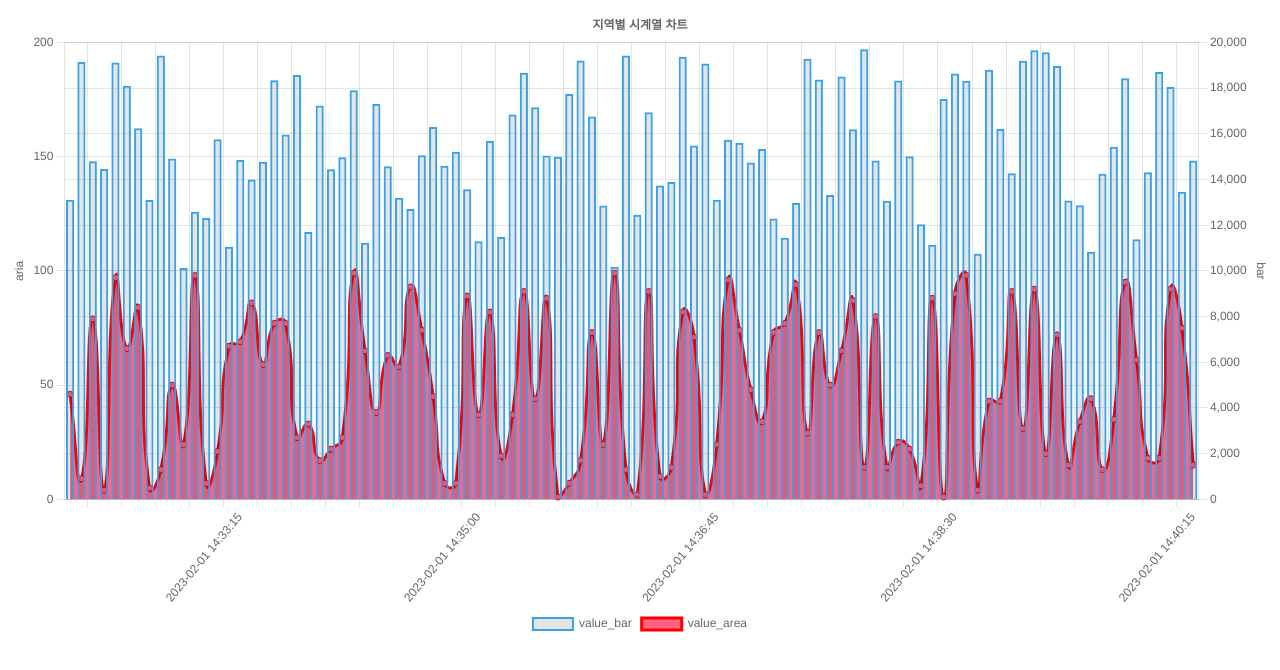
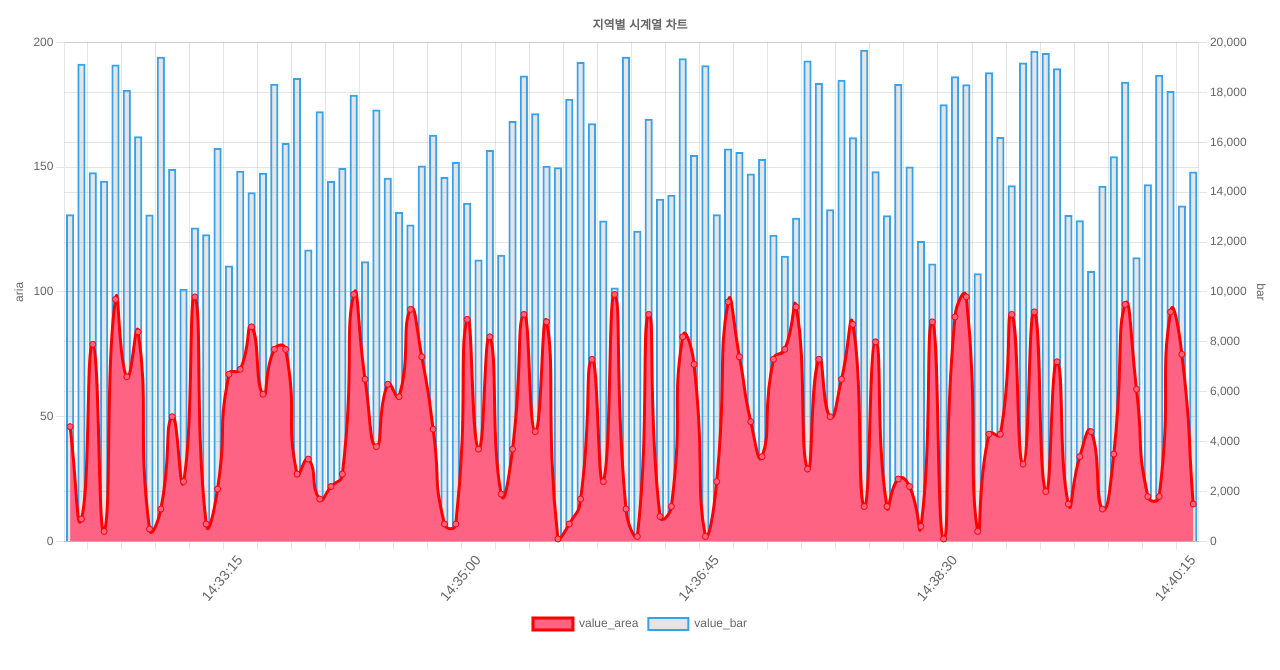
Before and after one commit to mihyunLee/region-time-chart, a React (Create React App) app: page / in a window 1280 px wide. Shown: the top 670 px of the page. Built offline with nearby package versions, Linux system fonts and the light colour scheme.

Commit message:
💄 DESIGN: x축 스케일 눈금 필터링 조건 수정
- index가 1일 경우 x축 눈금에 날짜를 표기
- 그 외에 index % 7 === 1 규칙성에 따라 x축 눈금에 시간 표기
- 눈금 글꼴 사이즈 변경

```diff
--- a/src/components/Chart.tsx
+++ b/src/components/Chart.tsx
@@ -59,18 +59,6 @@ export default function Chart({ chartDataList }: IProps) {
     labels: labels,
     datasets: [
       {
-        type: 'bar' as const,
-        label: LABELS.BAR,
-        data: barData,
-        parsing: {
-          xAxisKey: 'dateTime',
-          yAxisKey: 'data',
-        },
-        borderColor: 'rgb(54, 162, 235)',
-        borderWidth: 2,
-        yAxisID: CHART_TYPE.BAR,
-      },
-      {
         type: 'line' as const,
         label: LABELS.AREA,
         data: areaData,
@@ -84,6 +72,18 @@ export default function Chart({ chartDataList }: IProps) {
         lineTension: 0.6,
         yAxisID: CHART_TYPE.ARIA,
       },
+      {
+        type: 'bar' as const,
+        label: LABELS.BAR,
+        data: barData,
+        parsing: {
+          xAxisKey: 'dateTime',
+          yAxisKey: 'data',
+        },
+        borderColor: 'rgb(54, 162, 235)',
+        borderWidth: 2,
+        yAxisID: CHART_TYPE.BAR,
+      },
     ],
   };
 
--- a/src/constants/index.ts
+++ b/src/constants/index.ts
@@ -66,11 +66,22 @@ export const TIME_SERIES_CHART_OPTIONS: ChartOptions = {
     x: {
       ticks: {
         callback: function (val, index) {
-          if (typeof val === 'number' && index % 7 === 1) {
-            return this.getLabelForValue(val);
+          if (typeof val === 'number') {
+            const [date, time] = this.getLabelForValue(val).split(' ');
+
+            if (index === 1) {
+              return `${date}일자\n${time}`;
+            } else if (index % 7 === 1) {
+              return time;
+            } else {
+              return '';
+            }
           } else {
             return '';
           }
+        },
+        font: {
+          size: 14,
         },
       },
     },
```
